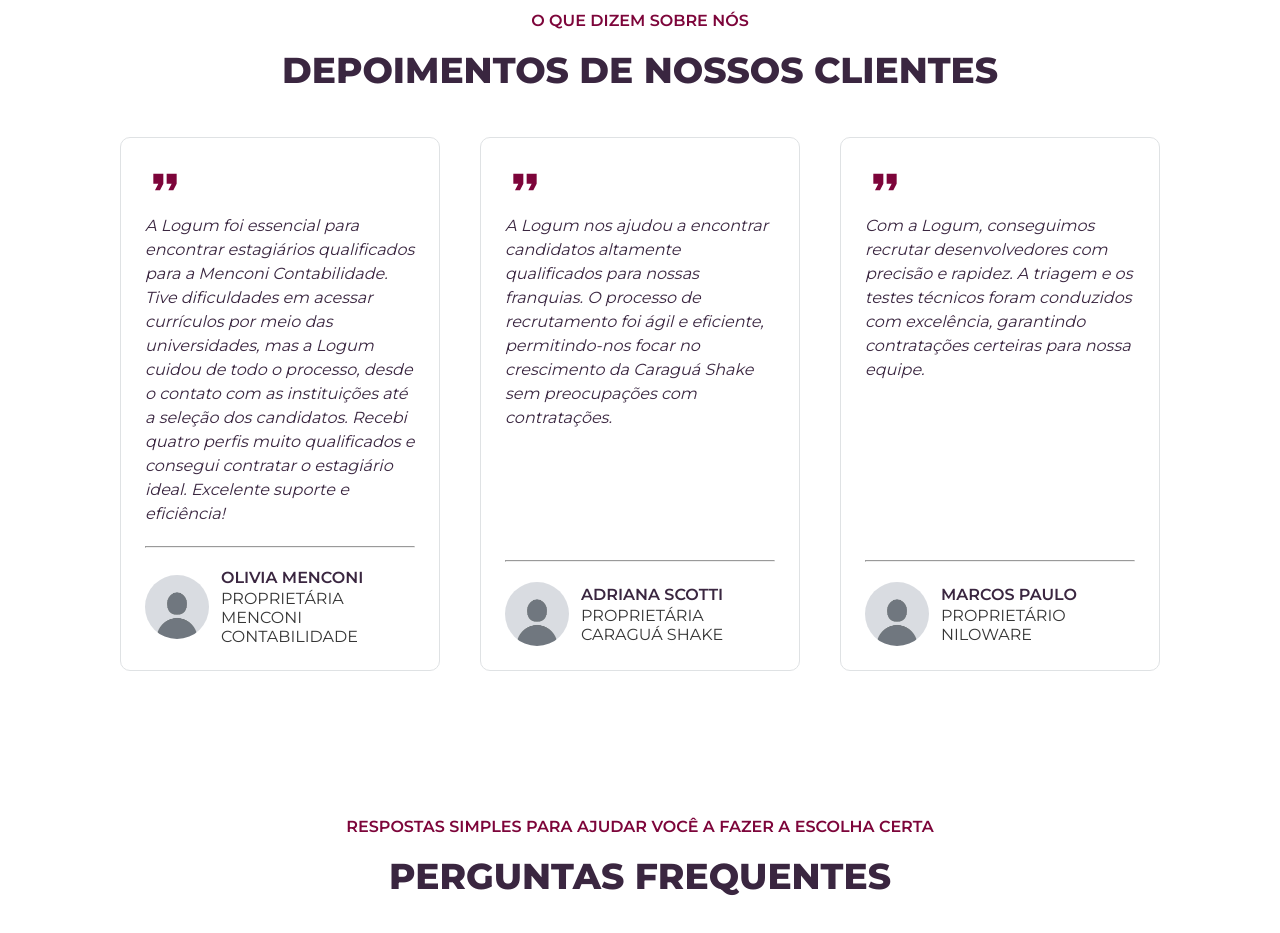
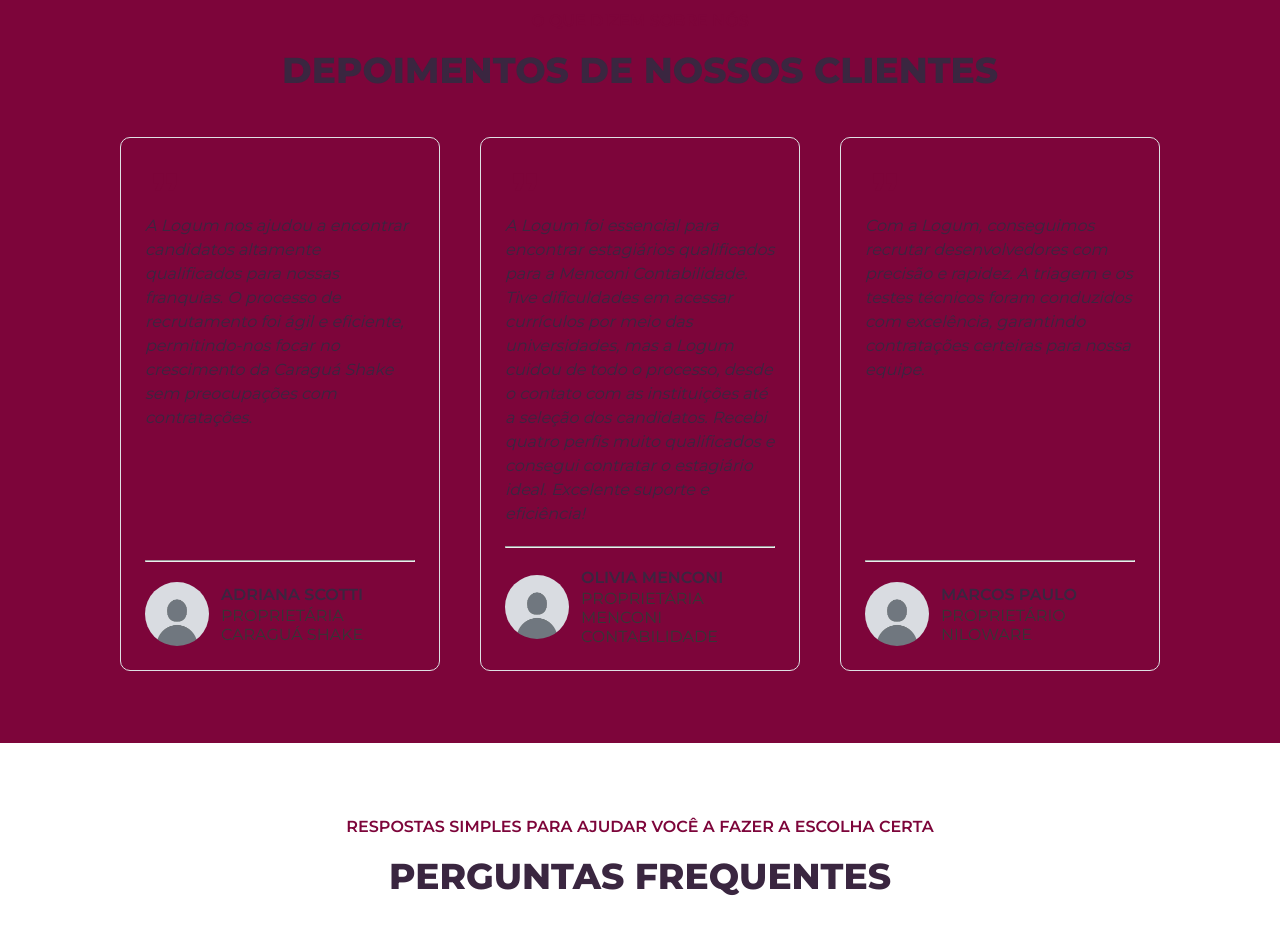
Before and after one commit to MPCGomes/logumrh, a Next.js app: page / in a window 1280 px wide. Shown: the part 3560-4493 px from the top of the page. Built offline with nearby package versions, Linux system fonts and the light colour scheme.

Commit message:
update testimonials

```diff
--- a/src/containers/homePage/TestimonialsSection/TestimonialsSection.tsx
+++ b/src/containers/homePage/TestimonialsSection/TestimonialsSection.tsx
@@ -8,16 +8,16 @@ const defaultProfileImage = "/assets/profile-placeholder.jpg";
 
 const testimonials = [
   {
+    text: "A Logum nos ajudou a encontrar candidatos altamente qualificados para nossas franquias. O processo de recrutamento foi ágil e eficiente, permitindo-nos focar no crescimento da Caraguá Shake sem preocupações com contratações.",
+    image: defaultProfileImage,
+    name: "Adriana Scotti",
+    role: "Proprietária Caraguá Shake",
+  },
+  {
     text: "A Logum foi essencial para encontrar estagiários qualificados para a Menconi Contabilidade. Tive dificuldades em acessar currículos por meio das universidades, mas a Logum cuidou de todo o processo, desde o contato com as instituições até a seleção dos candidatos. Recebi quatro perfis muito qualificados e consegui contratar o estagiário ideal. Excelente suporte e eficiência!",
     image: defaultProfileImage,
     name: "Olivia Menconi",
     role: "Proprietária Menconi Contabilidade",
-  },
-  {
-    text: "A Logum nos ajudou a encontrar candidatos altamente qualificados para nossas franquias. O processo de recrutamento foi ágil e eficiente, permitindo-nos focar no crescimento da Caraguá Shake sem preocupações com contratações.",
-    image: defaultProfileImage,
-    name: "Adriana Scotti",
-    role: "Proprietária Caraguá Shake",
   },
   {
     text: "Com a Logum, conseguimos recrutar desenvolvedores com precisão e rapidez. A triagem e os testes técnicos foram conduzidos com excelência, garantindo contratações certeiras para nossa equipe.",
@@ -28,8 +28,11 @@ const testimonials = [
 ];
 
 const TestimonialsSection: FC = () => (
-  <section className={clsx(styles.testimonialsContainer, "container section")}>
+  <section className="primaryBackground">
+    <div className={clsx(styles.testimonialsContainer, "container section")}>
       <SectionHeading
+        headingColor="lightHeading"
+        subHeadingColor="lightSubHeading"
         variant="center"
         subheading="O que dizem sobre nós"
         heading="Depoimentos de nossos clientes"
@@ -39,6 +42,7 @@ const TestimonialsSection: FC = () => (
           <Testimonial key={index} {...testimonial} />
         ))}
       </div>
+    </div>
   </section>
 );
 
```
Lines whose indentation alone changed are shown as unchanged.
